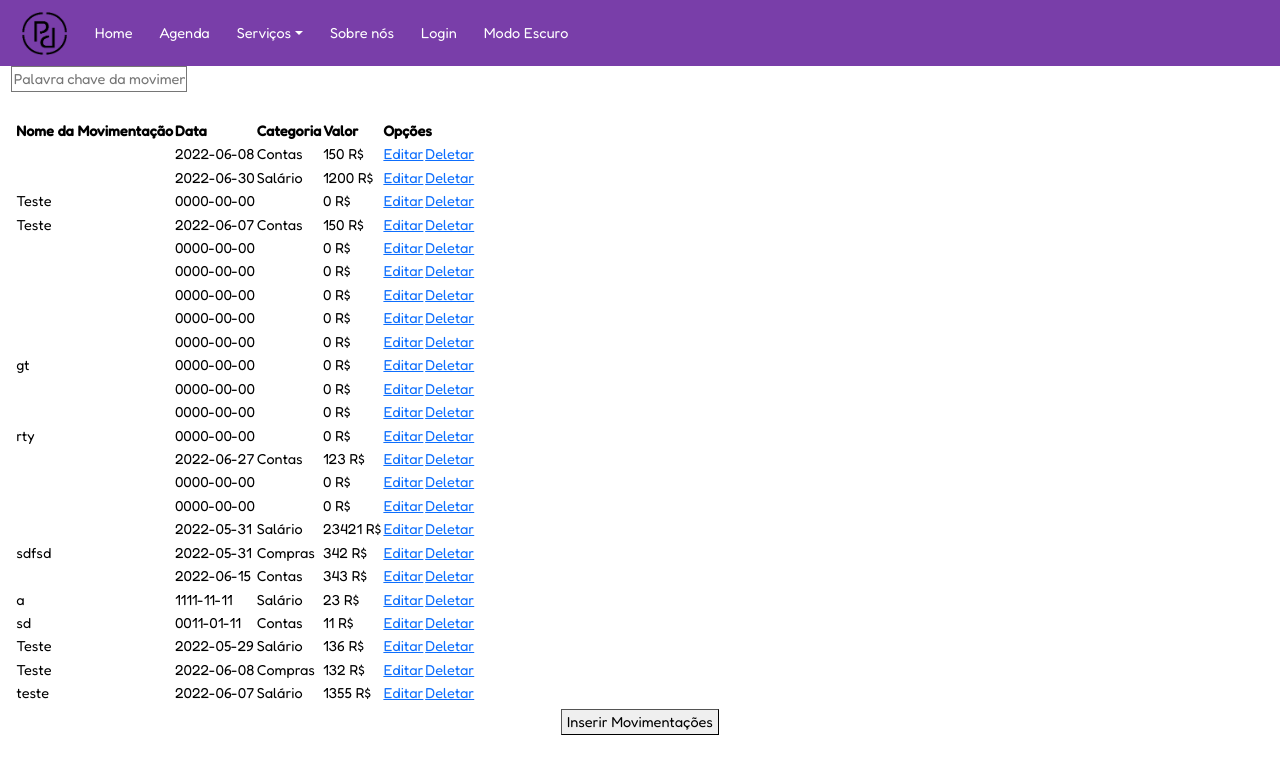
After one commit to Joaofury/Projeto-do-TCC, a PHP site: page /resumofinanceiro.php in a window 1280 px wide. The commit adds this page. Shown: the top 774 px of the page. Run offline with PHP 8.4, Linux system fonts and the light colour scheme; data comes from the database, SQL or seed files in the repository.

Commit message:
tabelas adicionadas

```diff
--- a/css/custom.css
+++ b/css/custom.css
@@ -36,9 +36,9 @@ body::-webkit-scrollbar {
 
 #header {
 position: sticky;
-width: 100%;
+width: auto;
 background-color: #793ea9;
-transition: ease-in 0.s;
+transition: ease-in 0.3s;
 padding-top: auto;
 
 }
--- a/index.html
+++ b/index.html
@@ -24,6 +24,7 @@
   <body>
     <!--Header-->
     <header>
+      <header>
         <div id="header">
          <div class="container-fluid">
          <nav class="navbar navbar-expand-lg navbar-light justify-content-between">
@@ -46,8 +47,7 @@
                   <a class="nav-link dropdown-toggle" href="#" id="navbarDropdown" role="button" data-bs-toggle="dropdown" aria-expanded="false">Serviços</a>
                   <ul class="dropdown-menu fade-up" aria-labelledby="navbarDropdown">
                     <li><a class="dropdown-item" href="controlefinanceiro.html">Controle financeiro</a></li>
-                  <li><hr class="dropdown-divider"></li>
-                  <li><a class="dropdown-item" href="#">Resumo financeiro</a></li>
+                    <li><a class="dropdown-item" href="resumofinanceiro.php">Resumo financeiro</a></li>
                   </ul>
                 <li class="nav-item">
                   <a class="nav-link" href="sobrenos.html">Sobre nós</a>
--- /dev/null
+++ b/resumofinanceiro.php
@@ -0,0 +1,161 @@
+
+<?php
+
+require_once('conexao.php');
+
+
+$query_select_financeiro="SELECT * FROM tab_controlefinanceiro";
+
+$sql_select_financeiro=mysqli_query($conn,$query_select_financeiro);
+if($sql_select_financeiro == false)
+	{
+	echo "FALHA AO CONSULTAR A TABELA";
+	exit;
+	}
+?>
+
+
+
+
+
+<!DOCTYPE html>
+<html lang="pt-br">
+<head>
+<meta charset="utf-8" />
+<meta name="viewport" content="width=device-width, initial-scale=1.50">
+<link href="css/main.css" rel="stylesheet">
+<link rel="preconnect" href="https://fonts.googleapis.com">
+    <link rel="preconnect" href="https://fonts.gstatic.com" crossorigin>
+    <link href="https://fonts.googleapis.com/css2?family=Fredoka:wght@400;500&display=swap" rel="stylesheet">
+<title>Agenda</title>
+</head>
+
+<body>
+  <header>
+      <header>
+        <div id="header">
+         <div class="container-fluid">
+         <nav class="navbar navbar-expand-lg navbar-light justify-content-between">
+          <div class="container-fluid">
+            <a class="navbar-brand" href="#">
+              <img src="assets/ppinformatizeBLACK.png" class="img-fluid" />
+            </a>
+            <button class="navbar-toggler" type="button" data-bs-toggle="collapse" data-bs-target="#navbarSupportedContent" aria-controls="navbarSupportedContent" aria-expanded="false" aria-label="Toggle navigation">
+              <span class="navbar-toggler-icon"></span>
+            </button>
+            <div class="collapse navbar-collapse" id="navbarSupportedContent">
+              <ul class="navbar-nav me-auto mb-2 mb-lg-0">
+                <li class="nav-item">
+                  <a class="nav-link" href="index.html">Home</a>
+                </li>
+                <li class="nav-item">
+                  <a class="nav-link" href="#">Agenda</a>
+                </li>
+                <li class="nav-item dropdown">
+                  <a class="nav-link dropdown-toggle" href="#" id="navbarDropdown" role="button" data-bs-toggle="dropdown" aria-expanded="false">Serviços</a>
+                  <ul class="dropdown-menu fade-up" aria-labelledby="navbarDropdown">
+                    <li><a class="dropdown-item" href="controlefinanceiro.html">Controle financeiro</a></li>
+                    <li><a class="dropdown-item" href="resumofinanceiro.php">Resumo financeiro</a></li>
+                  </ul>
+                <li class="nav-item">
+                  <a class="nav-link" href="sobrenos.html">Sobre nós</a>
+                </li>
+                <li class="nav-item">
+                  <a class="nav-link ml-1"  href="login.html">Login</a>
+                </li>
+                <li class="nav-item">
+                  <a class="nav-link ml-1 escuro"  onclick="darkmode()">Modo Escuro</a>
+                </li>
+              </ul>
+            </div>
+          </div>
+        </nav>
+        </div>
+        </div>
+
+
+    </header>
+<div class="container-fluid">
+	<div class="input">
+<input type="text"  class="resumo" id="myInput" onkeyup="myFunction()" placeholder="Palavra chave da movimentação" title="Type in a name" />
+</div>
+<table id="myTable" class="tabela-estilizada">
+ <thead>
+		  <tr>
+
+					<th >Nome da Movimentação</th>
+					<th >Data</th>
+					<th >Categoria</th>
+					<th >Valor</th>
+					<th  colspan="2">Opções</th>
+
+			</tr>
+	</thead>
+<?php
+if(mysqli_num_rows($sql_select_financeiro) > 0)
+{
+   while($array_select_financeiro=mysqli_fetch_array($sql_select_financeiro))
+	{
+		$id=$array_select_financeiro["id"];
+		//$nome=utf8_encode($array_select_financeiro["nome"]);
+		//$sobrenome=utf8_encode($array_select_financeiro["sobrenome"]);
+		$nomemov=$array_select_financeiro["nomemov"];
+		$data=$array_select_financeiro["data"];
+		$categoria=$array_select_financeiro["categoria"];
+		$valor=$array_select_financeiro["valor"];
+ echo
+ " <tbody>
+   <tr>
+    <td>$nomemov</td>
+    <td>$data</td>
+    <td>$categoria</td>
+    <td>$valor R$</td>
+	<!--   É um parâmetro que será passado para o programa editar_contato.php   -->
+	<td><a href=\"editar_contato.php?id_contato=$id\">Editar</a></td>
+
+
+	<!--   É um parâmetro que será passado para o programa deletar_contato.php   -->
+	<td><a href=\"deletar_contato.php?id_contato=$id\">Deletar</a></td>
+  </tr>
+  ";
+	}
+}
+?>
+  </tbody>
+</table>
+</div>
+<div class="container-fluid text-center">
+   <button type="" class="btnt" href="controlefinanceiro.html">Inserir Movimentações</button>
+</div>
+</div>
+</div></div>
+
+<!-- jQuery, Popper.js, Bootstrap JS -->
+	<script src="https://code.jquery.com/jquery-3.5.1.slim.min.js" integrity="sha384-DfXdz2htPH0lsSSs5nCTpuj/zy4C+OGpamoFVy38MVBnE+IbbVYUew+OrCXaRkfj" crossorigin="anonymous"></script>
+	<script src="https://cdn.jsdelivr.net/npm/popper.js@1.16.1/dist/umd/popper.min.js" integrity="sha384-9/reFTGAW83EW2RDu2S0VKaIzap3H66lZH81PoYlFhbGU+6BZp6G7niu735Sk7lN" crossorigin="anonymous"></script>
+	<script src="js/bootstrap.min.js"></script>
+	<script nomodule src="https://unpkg.com/ionicons@5.5.2/dist/ionicons/ionicons.js"></script>
+    <script src="js/darkmode.js"></script>
+	<script>
+function myFunction() {
+  var input, filter, table, tr, td, i, txtValue;
+  input = document.getElementById("myInput");
+  filter = input.value.toUpperCase();
+  table = document.getElementById("myTable");
+  tr = table.getElementsByTagName("tr");
+  for (i = 0; i < tr.length; i++) {
+    td = tr[i].getElementsByTagName("td")[0];
+    if (td) {
+      txtValue = td.textContent || td.innerText;
+      if (txtValue.toUpperCase().indexOf(filter) > -1) {
+        tr[i].style.display = "";
+      } else {
+        tr[i].style.display = "none";
+      }
+    }
+  }
+}
+</script>
+
+</body>
+</html>
```
Also changed, not shown: controlefinanceiro.html (+9 -3 lines), css/tables.css (added, +83 -0 lines), resumo.html (+13 -0 lines), css/style.css (line endings or trailing spaces). Lines whose indentation alone changed are shown as unchanged.
